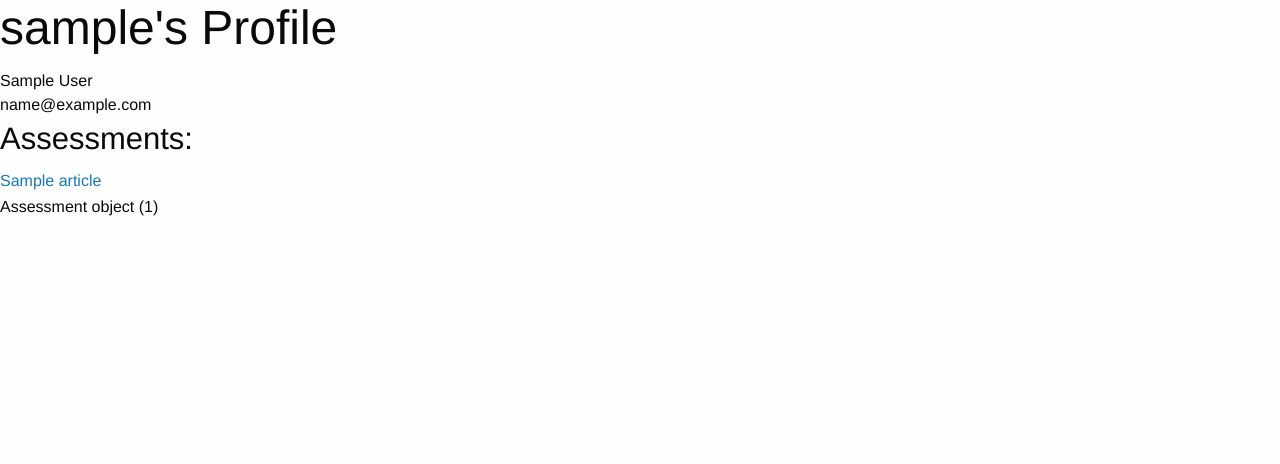
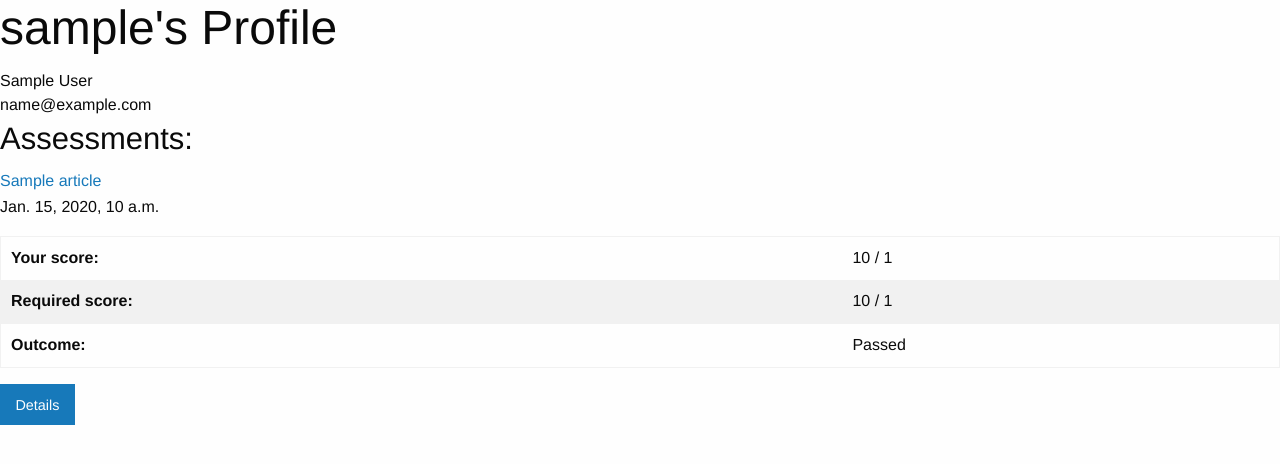
Before and after one commit to briandamaged/django_example, a Django app: page /users/me in a window 1280 px wide. Shown: the part 139-603 px from the top of the page. Run offline with Django 3.2, Linux system fonts and the light colour scheme; a user stored in the database is signed in; tables that the repository leaves empty hold one stand-in row (values such as "Sample post"); some libraries are stand-ins or nearby versions.

Commit message:
User profile shows a decent overview of assessments now

```diff
--- a/aqa/models.py
+++ b/aqa/models.py
@@ -194,6 +194,26 @@ class Assessment(m.Model):
 
   score   = m.IntegerField(default = 0)
 
+  @property
+  def max_possible_score(self):
+    # TODO: This only works because each question is worth 1 point.
+    #       We will need to revisit this once that assumption changes.
+    return self.answers.count()
+
+  @property
+  def passing_score(self):
+    # TODO: Once again, we might want to consider caching this on the
+    #       Assessment itself in the future.
+    return self.article.passing_score
+
+  @property
+  def is_passing(self):
+    return self.score >= self.article.passing_score
+
+  @property
+  def is_failing(self):
+    return not self.is_passing
+
 
 
 
--- a/aqa/static/aqa/css/app.css
+++ b/aqa/static/aqa/css/app.css
@@ -43,6 +43,19 @@
 
 
 
+.assessment-result .failing {
+  background: #ffaaaa;
+}
+
+.assessment-result table {
+  margin-top: 1em;
+}
+
+.assessment-result:not(:last-child) {
+  border-bottom: 1px dotted #cccccc;
+}
+
+
 #greetings {
   text-align: center;
 }
--- a/aqa/templates/aqa/users/_list_assessments.html
+++ b/aqa/templates/aqa/users/_list_assessments.html
@@ -1,12 +1,36 @@
 
 <ul class="accordion" data-accordion>
   {% for ag in assessment_groups %}
-    <li class="accordion-navigation">
+    <li class="accordion-navigation assessment-result">
       <a href="#{{ ag.anchor }}" >{{ ag }}</a>
       <div id="{{ ag.anchor }}" class="content" >
         {% for a in ag.assessments %}
-          <div class="row" >
-            {{ a }}
+          <div class="row {{ a.is_passing|yesno:"passing,failing" }}" >
+            <div class="medium-5 column" >
+              {{ a.created_at }}
+            </div>
+            <div class="medium-5 column" >
+
+              <table>
+                <tr>
+                  <th>Your score:</th>
+                  <td>{{ a.score }} / {{ a.max_possible_score }}</td>
+                </tr>
+                <tr>
+                  <th>Required score:</th>
+                  <td>{{ a.passing_score }} / {{ a.max_possible_score }}</td>
+                </tr>
+                <tr>
+                  <th>Outcome:</th>
+                  <td>{{ a.is_passing|yesno:"Passed,Failed"}}</td>
+                </tr>
+              </table>
+            </div>
+
+            <div class="medium-2 column" >
+              <a href="#" class="button expand" >Details</a>
+            </div>
+
           </div>
         {% endfor %}
       </div>
```
